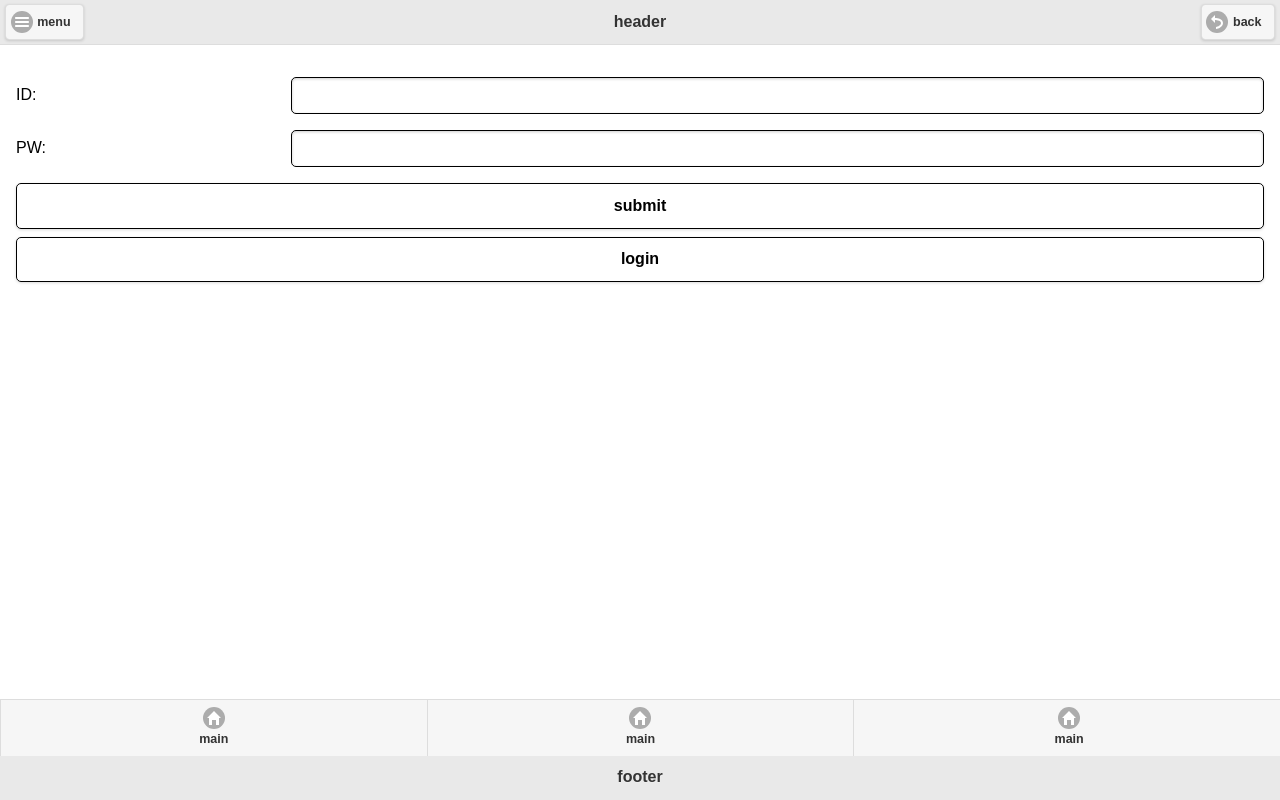
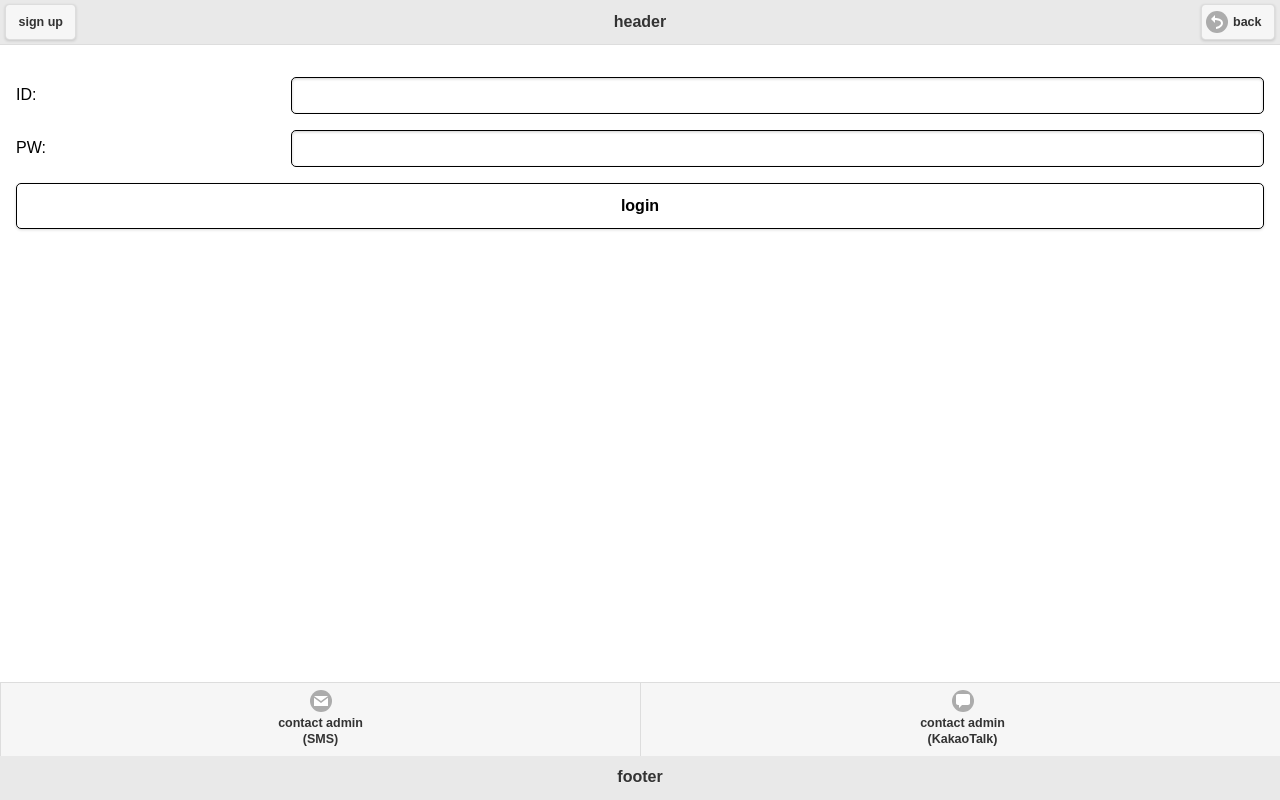
Before and after one commit to JhoLee/jhogroupware, a PHP site: page /login.php in a window 1280 px wide. Run offline with PHP 8.4, Linux system fonts and the light colour scheme.

Commit message:
Edit main page's UI

```diff
--- a/login.php
+++ b/login.php
@@ -25,20 +25,15 @@
 <body>
 <!-- Start of the login page -->
 <div data-role="page" id="login" data-theme="c">
-    <div data-role="panel" id="loginMenu" data-display="reveal">
-        fwejfiowefj
-        wefewjoif
-
-    </div><!-- /panel -->
 
     <div data-role="header" data-theme="a" data-position="fixed" data-id="main_header">
-        <a href="#menu" data-icon="bars">menu</a>
+        <a href="sign_up.php" data-role="button" data-ajax="false">sign up</a>
         <h1>header</h1>
         <a data-rel="back" data-icon="back">back</a>
     </div><!-- /header -->
 
     <div data-role="content">
-        <form method="post" action="login_check.php">
+        <form method="post" action="login_check.php" data-ajax="false">
             <div for="id_form" class="ui-field-contain">
                 <label for="id_input">ID: </label>
                 <input name="member_id" id="id_input" value="" type="text">
@@ -47,17 +42,16 @@
                 <label for="pw_input">PW: </label>
                 <input name="member_pw" id="pw_input" value="" type="password">
             </div>
-            <input id="submit_button" type="submit" value="submit">
-            <input id="login_button" type="button" value="login">
-        </form>
+            <input id="login_button" type="submit" value="login">
+        </form><!--/form-->
+
     </div><!-- /content -->
 
     <div data-role="footer" id="foot" data-position="fixed" data-theme="a" data-id="main_footer">
         <div data-role="navbar" data-position="fixed">
             <ul>
-                <li><a href="#first" data-icon="home">main</a></li>
-                <li><a href="#second" data-icon="home">main</a></li>
-                <li><a href="#" data-icon="home">main</a></li>
+                <li><a href="sms:+82-10-3310-3784" data-icon="mail" data-ajax="false">contact admin<br>(SMS)</a></li>
+                <li><a href="https://open.kakao.com/o/sZ4VgyF" data-icon="comment" data-ajax="false">contact admin<br>(KakaoTalk)</a></li>
             </ul>
         </div>
         <h2>footer</h2>
```
